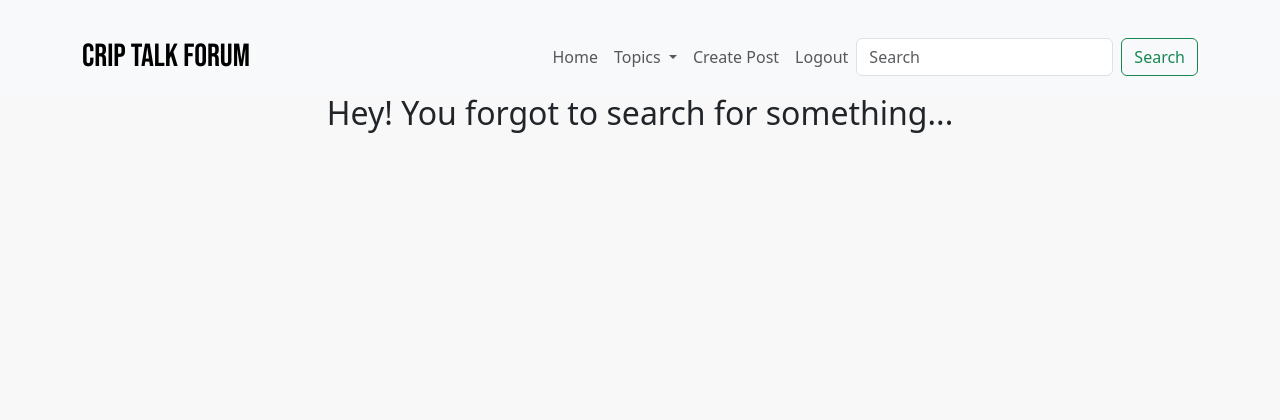
After one commit to e-tidemo/crip-talk, a Django app: page /search/ in a window 1280 px wide. The commit adds this page. Shown: the top 420 px of the page. Run offline with Django 4.2, Linux system fonts and the light colour scheme; the visitor is signed in with stand-in values (Sample User, id 1).

Commit message:
Add a search function

```diff
--- /dev/null
+++ b/forumapp/templates/forumapp/search_results.html
@@ -0,0 +1,19 @@
+{% extends 'base_topic.html' %}
+<!-- The following code is collected from Codemy.com on Youtube - see README.md for full reference -->
+{% block content %}
+    <center>
+    {% if searched %}
+
+        <h2>You Searched For "{{ searched }}"</h2>
+        <br/>
+        {% for post in posts %}
+            <a href="{% url 'post_detail' post.slug %}">{{ post }} - {{ post.updated_on }}</a><br/>
+        {% endfor %}
+
+    {% else %}
+
+        <h2>Hey! You forgot to search for something...</h2>
+
+    {% endif %}
+    </center>
+{% endblock %}
--- a/forumapp/urls.py
+++ b/forumapp/urls.py
@@ -3,6 +3,7 @@ from django.urls import path
 
 urlpatterns = [
     path('', views.IndexView.as_view(), name='home'),
+    path('search/', views.search_results, name='search-results'),
     path('family/', views.FamilyView.as_view(), name='family'),
     path('pastimes/', views.PastimesView.as_view(), name='pastimes'),
     path('career/', views.CareerView.as_view(), name='career'),
--- a/forumapp/views.py
+++ b/forumapp/views.py
@@ -33,20 +33,14 @@ class PostList(ListView):
         context = super().get_context_data(**kwargs)
         return context
 
-
-@login_required
 def post_detail(request, slug):
     post = get_object_or_404(Post, slug=slug, status=1)
     comments = post.comments.all()
     comment_form = CommentForm()
 
-    return render(
-        request,
-        "forumapp/post_detail.html",
-        {"post": post, "comments": comments, "comment_form": comment_form},
-    )
+    return render( request, "forumapp/post_detail.html", {"post": post, "comments": comments, "comment_form": comment_form},)
 
-@login_required
+@method_decorator(login_required)
 def add_comment(request, slug):
     post = get_object_or_404(Post, slug=slug, status=1)
 
@@ -89,7 +83,7 @@ def terms_and_conditions(request):
     terms = TermsAndConditions.objects.first()
     return render(request, 'forumapp/terms_and_conditions.html', {'terms': terms})
 
-@login_required
+@method_decorator(login_required)
 def create_post(request):
     if request.method == 'POST':
         form = PostForm(request.POST)
@@ -179,3 +173,13 @@ class WallOfComplaintsView(generic.ListView):
 
     def get_queryset(self):
         return Post.objects.filter(category='wall_of_complaints', status=1).order_by('-created_on')
+
+# The search_results view is collected from Codemy.com on Youtube - see README.md for full reference
+def search_results(request):
+    if request.method == "POST":
+        searched = request.POST['searched']
+        posts = Post.objects.filter(title__contains=searched)
+
+        return render(request, 'forumapp/search_results.html', {'searched':searched, 'posts':posts})
+    else:
+        return render(request, 'forumapp/search_results.html', {})
--- a/static/css/style.css
+++ b/static/css/style.css
@@ -44,8 +44,7 @@ h1{
     border-color: #ff4d29;
 }
 
-.btn-primary,
-.signup,
+.btn-signup,
 .read-more {
     font-family: "Bebas Neue", sans-serif;
     border-radius: 15px;
@@ -96,6 +95,9 @@ h1{
     border: none;
     background-color: #f8f8f8;
     color: #272d2d;
+    border-radius: 20px;
+    margin-left: 10px;
+    margin-right: 10px;
 }
 
 .card-body {
--- a/templates/base.html
+++ b/templates/base.html
@@ -84,8 +84,9 @@
                     </li>
                     {% endif %}
                 </ul>
-                <form class="d-flex">
-                    <input class="form-control me-2" type="search" placeholder="Search" aria-label="Search">
+                <form class="d-flex" method="POST" action="{% url 'search-results' %}">
+                    {% csrf_token %}
+                    <input class="form-control me-2" type="search" placeholder="Search" aria-label="Search" name="searched">
                     <button class="btn btn-outline-success" type="submit">Search</button>
                 </form>
             </div>
```
Also changed, not shown: forumapp/templates/forumapp/index.html (+5 -7 lines), README.md, 1 other file.
